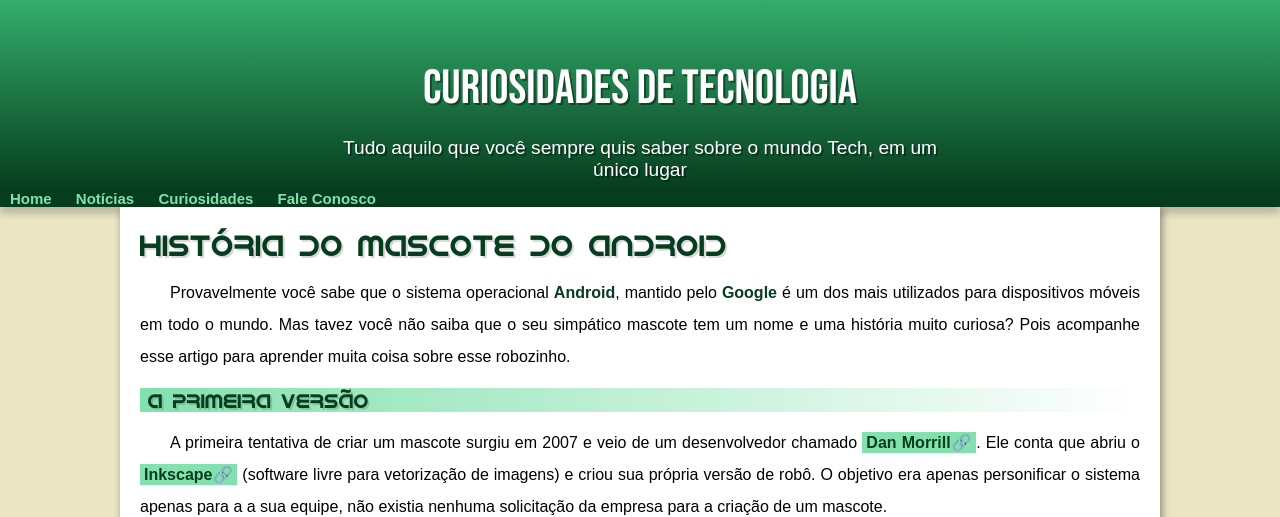
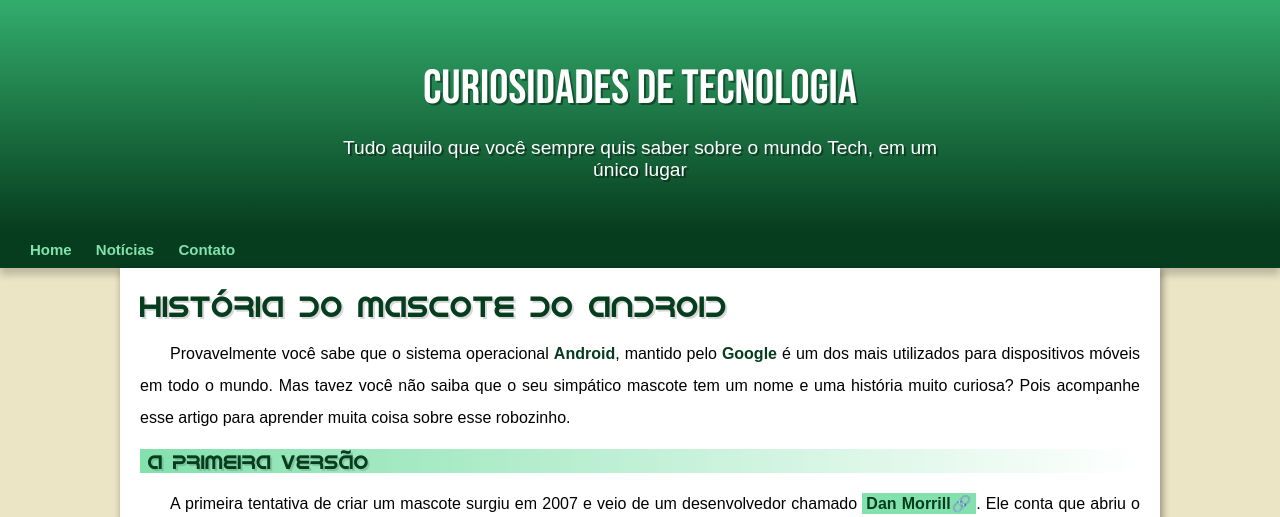
Before and after one commit to andressachris/projeto-android, a plain HTML site: page index.html in a window 1280 px wide. Shown: the top 517 px of the page. Drawn offline with Linux system fonts and the light colour scheme.

Commit message:
padding corrigido

```diff
--- a/index.html
+++ b/index.html
@@ -22,8 +22,7 @@
     <nav>
         <a href="#">Home</a>
         <a href="#">Notícias</a>
-        <a href="#">Curiosidades</a>
-        <a href="#">Fale Conosco</a>
+        <a href="#">Contato</a>
     </nav>
     <main>
         <article>
--- a/style.css
+++ b/style.css
@@ -54,14 +54,14 @@ header>p {
     max-width: 600px;
     padding: 0px 10px 0px 10px;
     margin: auto;
-    margin-bottom: 30px;
+    padding-bottom: 50px;
     text-shadow: 2px 2px 0px rgba(0, 0, 0, 0.396);
 }
 
 nav {
     background-color: var(--cor3);
     font-size: 15px;
-    padding: 5 0px 10px 10px 20px;
+    padding: 10px 10px 10px 20px;
     box-shadow: 0px 7px 7px rgba(0, 0, 0, 0.192);
 }
 
```
